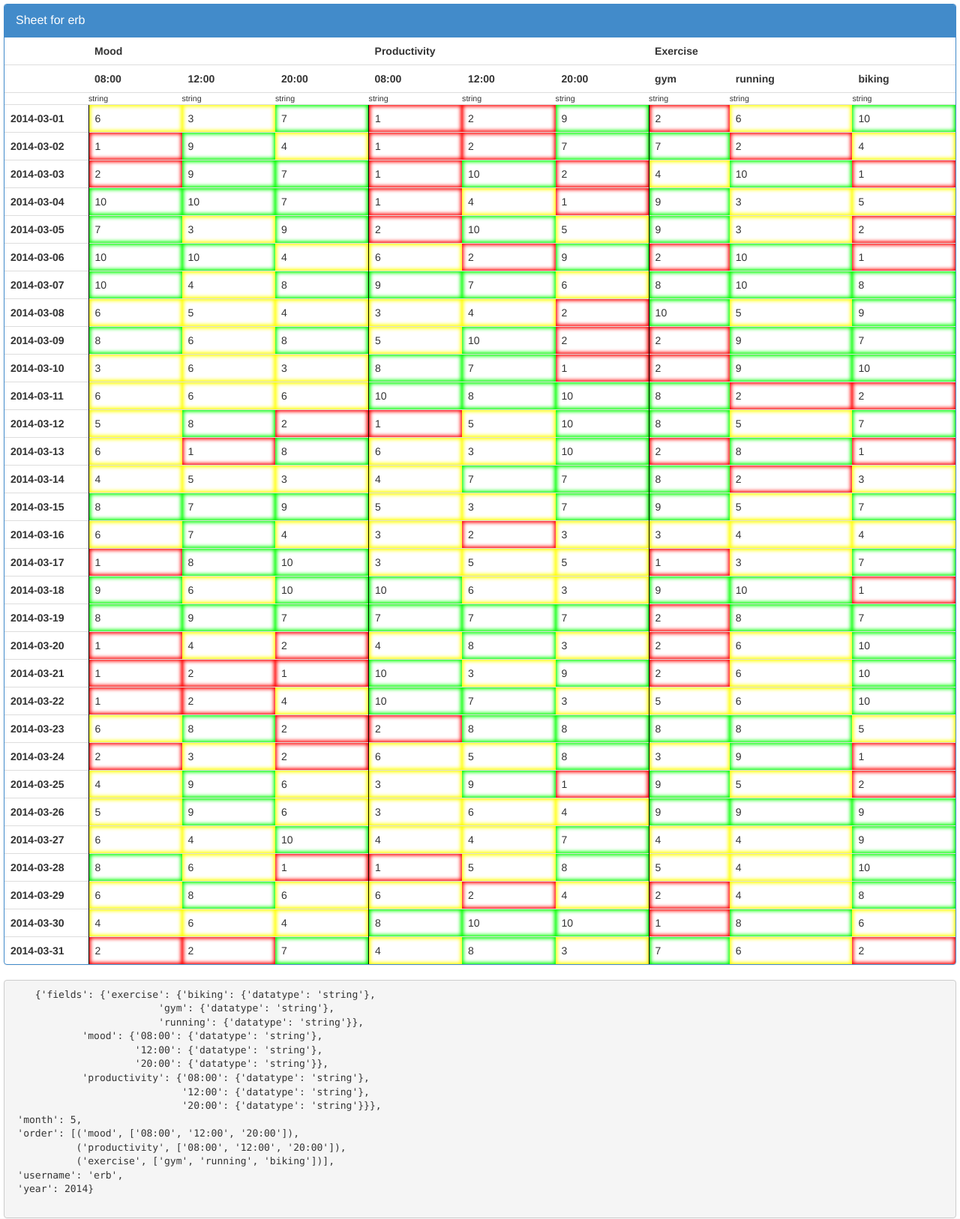
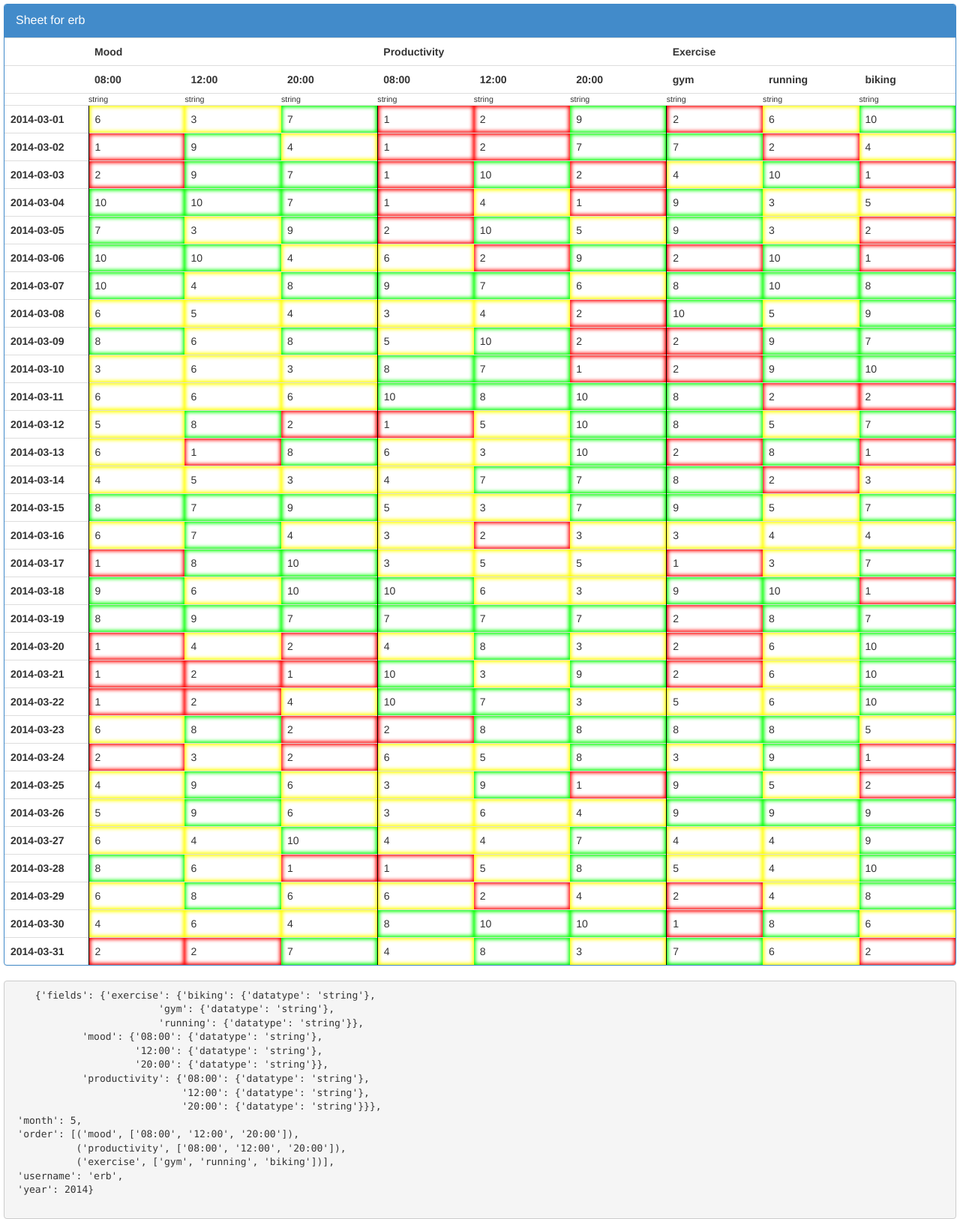
Before and after one commit to ErikBjare/LifeLogger, a Flask app: page /sheet in a window 1280 px wide. Shown: the part 43-1669 px from the top of the page at 75% size. Run offline with Flask 2, Linux system fonts and the light colour scheme; data that the repository does not hold is empty; some libraries are stand-ins or nearby versions.

Commit message:
Fixed some Bad Things regarding the sheet's stylesheet

```diff
--- a/src/web/static/css/style.css
+++ b/src/web/static/css/style.css
@@ -32,12 +32,17 @@ html, body {
   height: 100%;
   padding: 5px; }
 
+.table {
+  table-layout: fixed; }
+
 .cell, .table > tbody > tr > td {
-  padding: 0px; }
+  padding: 0px;
+  overflow: hidden; }
   .cell .inner, .table > tbody > tr > td .inner {
     padding: 8px; }
-    .cell .inner .input, .cell .inner .input:focus, .table > tbody > tr > td .inner .input, .table > tbody > tr > td .inner .input:focus {
-      border: 0px; }
+    .cell .inner .input, .cell .inner .input:focus, .cell .inner .input:active, .table > tbody > tr > td .inner .input, .table > tbody > tr > td .inner .input:focus, .table > tbody > tr > td .inner .input:active {
+      border: 0px;
+      width: 100%; }
 
 tr.types {
   font-size: 8pt; }
--- a/src/web/static/css/style.scss
+++ b/src/web/static/css/style.scss
@@ -43,13 +43,18 @@ html, body {
   padding: 5px;
 }
 
+.table {
+  table-layout: fixed;
+}
+
 .cell, .table>tbody>tr>td {
   padding: 0px;
-
+  overflow: hidden;
   .inner {
     padding: 8px;
-    .input, .input:focus {
+    .input, .input:focus, .input:active {
       border: 0px;
+      width: 100%;
     }
   }
 }
--- a/src/web/static/js/sheet.js
+++ b/src/web/static/js/sheet.js
@@ -1,12 +1,10 @@
 
 function cell_onclick(e) {
     e.target = $(e.target);
-    console.log(e.target);
     var text = e.target.text();
     e.target.text('');
     function save_cell() {
         var newText = $('#curr_input').val();
-        console.log(newText)
         e.target.text(newText).parent().find('input').remove();
     }
     textbox = $('<input type="text" class="input" id="curr_input"/>');
--- a/src/web/templates/sheet.html
+++ b/src/web/templates/sheet.html
@@ -10,6 +10,7 @@
     <div class="panel-heading panel-title">Sheet for {{ user["username"] }}</div>
 
     <table class="table">
+      <col span="1" style="width: 8em;">
       <tr style="border-width: 0;">
         <td></td>
         {% for group, labels in sheet["order"] %}
@@ -40,7 +41,7 @@
       </tr>
       {% for date, cells in rows %}
         <tr>
-          <th style="width: 8em;">
+          <th>
             {{ date }}
           </th>
           {% for cell in cells %}
```
